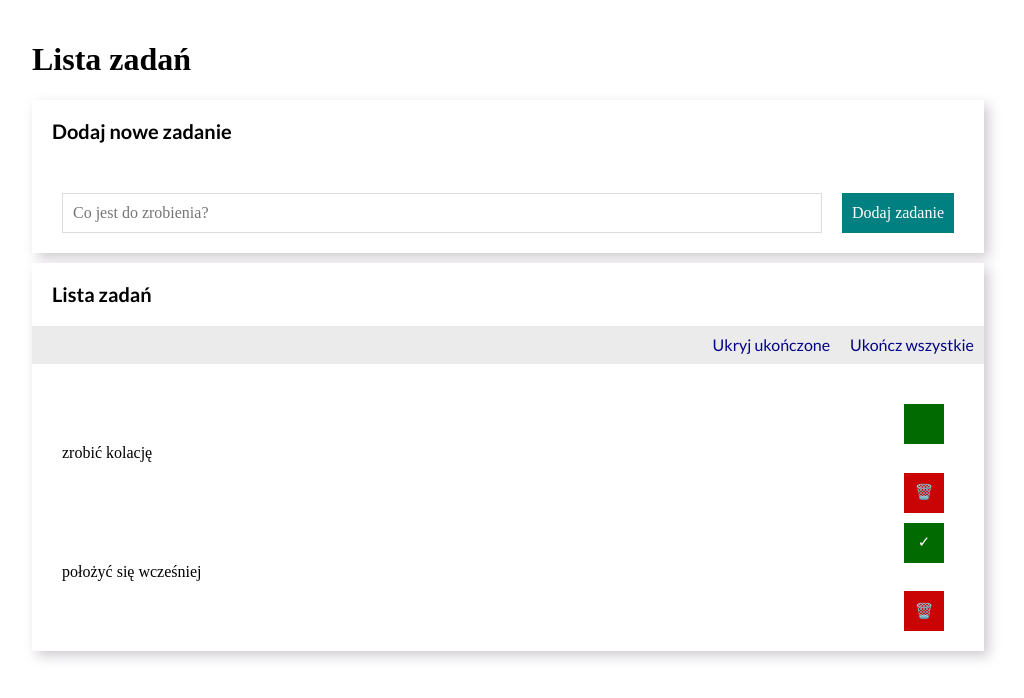
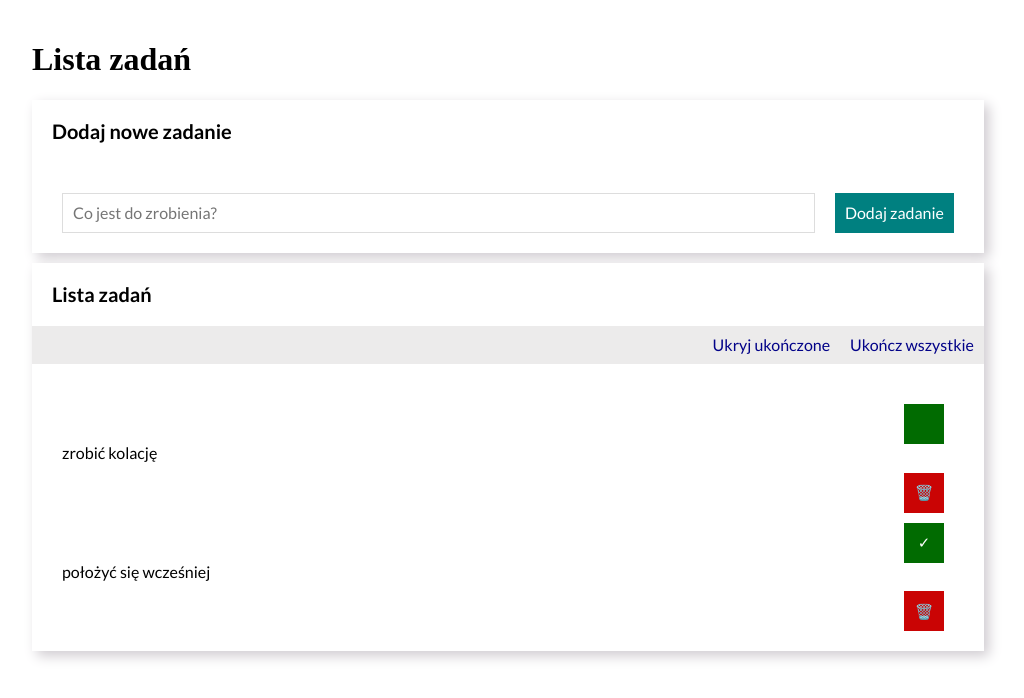
Before and after one commit to JoannaDraganek/todo-list-react, a React (Create React App) app: page / in a window 1280 px wide. Shown: the top 698 px of the page, without its empty margins (132-1156 px from the left). Built offline with nearby package versions, Linux system fonts and the light colour scheme.

Commit message:
moved font-family from section__header to section

```diff
--- a/src/Section/style.css
+++ b/src/Section/style.css
@@ -2,6 +2,7 @@
     margin: 10px 0;
     background-color: white;
     box-shadow: 5px 5px 12px 0px #D0CCD1;
+    font-family: 'Lato', sans-serif;
 }
 
 .section__title {
@@ -14,7 +15,6 @@
 
 .section__header{
     background-color: rgb(236, 235, 235);
-    font-family: 'Lato', sans-serif;
 }
 
 .section__body {
```
